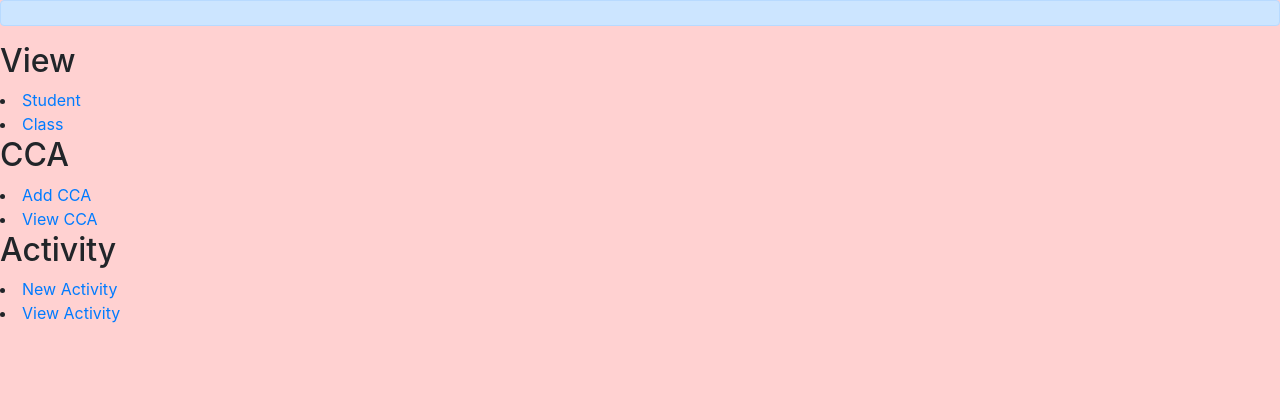
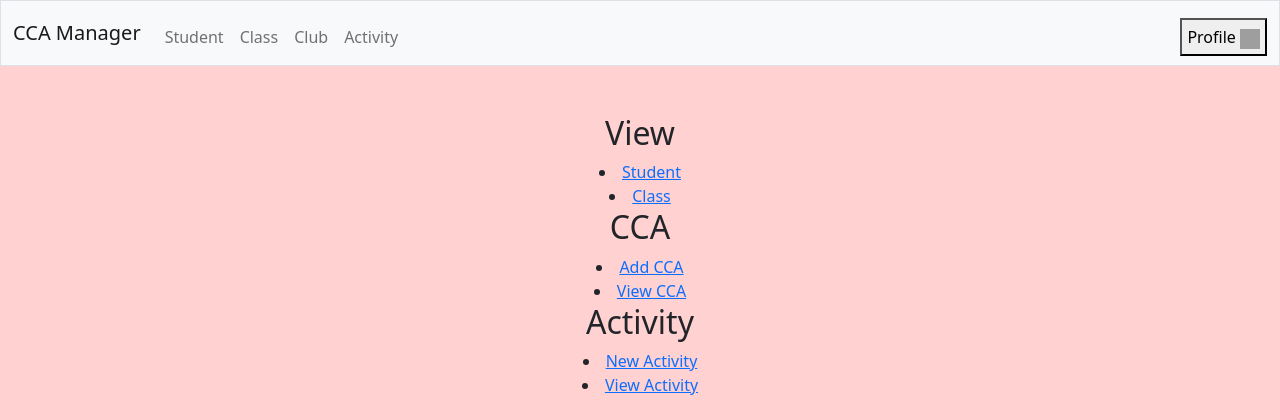
Before and after one commit to Shinosin/CapstoneProject, a Flask app: page /index in a window 1280 px wide. Shown: the top 420 px of the page. Run offline with Flask 2, Linux system fonts and the light colour scheme; grey boxes are pictures that could not be loaded.

Commit message:
edit styles to change profile to dropdown on click

```diff
--- a/static/styles.css
+++ b/static/styles.css
@@ -1,3 +1,80 @@
 body {
-    background-color: #ffd1d1
+    background-color: #ffd1d1;
 }
+
+table {
+    border: 1px solid;
+    margin-left: auto;
+    margin-right: auto;
+}
+
+th, td {
+    padding: 15px;
+    text-align: left;
+}
+
+button {
+    border: round;
+    padding: 5px;
+}
+.dropbtn {
+    border: round;
+    padding: 5px;
+}
+
+.nav-dropdown {
+    float: right;
+    position: relative;
+    display: inline-block;
+}
+
+.nav-dropbtn .nav-dropdown {
+    float: right;
+    cursor: pointer;
+    font-size: 16px;
+    border: none;
+    outline: none;
+    color: white;
+    padding: 14px 16px;
+    padding-right: 50px;
+    background-color: inherit;
+    font-family: inherit;
+    margin: 0;
+}
+
+.dropdown {
+    position: relative;
+    display: inline-block;
+}
+
+.dropdown-content {
+    display: none;
+    position: absolute;
+    background-color: #f1f1f1;
+    min-width: 160px;
+    box-shadow: 0px 8px 16px 0px rgba(0,0,0,0.2);
+    z-index: 1;
+}
+
+.dropdown-content a {
+    color: black;
+    padding: 12px 16px;
+    text-decoration: none;
+    display: block;
+    text-align: left;
+}
+
+.dropdown-content a:hover {background-color: #ddd;}
+
+.dropdown:hover .dropdown-content {display: block;}
+
+.show {
+    float: right;
+    display: block;
+}
+
+.action {
+    height: 64px;
+    width: 140px;
+}
+/* .dropdown:hover .dropbtn {can change backgd color} */
--- a/templates/index.html
+++ b/templates/index.html
@@ -1,16 +1,10 @@
-<html>
-   <head>
-       <link rel="stylesheet" href="https://cdn.jsdelivr.net/npm/bootstrap@4.5.3/dist/css/bootstrap.min.css" integrity="sha384-TX8t27EcRE3e/ihU7zmQxVncDAy5uIKz4rEkgIXeMed4M0jlfIDPvg6uqKI2xXr2" crossorigin="anonymous">
-        <script src="https://code.jquery.com/jquery-3.5.1.slim.min.js" integrity="sha384-DfXdz2htPH0lsSSs5nCTpuj/zy4C+OGpamoFVy38MVBnE+IbbVYUew+OrCXaRkfj" crossorigin="anonymous"></script>
-        <script src="https://cdn.jsdelivr.net/npm/bootstrap@4.5.3/dist/js/bootstrap.bundle.min.js" integrity="sha384-ho+j7jyWK8fNQe+A12Hb8AhRq26LrZ/JpcUGGOn+Y7RsweNrtN/tE3MoK7ZeZDyx" crossorigin="anonymous"></script>
-       <link href="/static/styles.css" rel="stylesheet">
-       <title>Index</title>
-   </head>
+{% extends "layout.html" %}
 
-    <body>
-        <div class="alert alert-primary" role="alert">
-            {{ message }}
-        </div>
+{% block title %}
+Index
+{% endblock%}
+
+{% block main %}
     <h2>View</h2>
         <li>
             <a href="/view_student">Student</a>
@@ -32,5 +26,4 @@
         <li>
             <a href="/view_activity">View Activity</a>
         </li>
-    </body>
-</html>
+{% endblock %}
--- a/templates/layout.html
+++ b/templates/layout.html
@@ -16,6 +16,27 @@
     </head>
 
     <body>
+        <script>
+            /* When the user clicks on the button,
+            toggle between hiding and showing the dropdown content */
+            function myFunction() {
+              document.getElementById("myDropdown").classList.toggle("show");
+            }
+
+            // Close the dropdown if the user clicks outside of it
+            window.onclick = function(event) {
+              if (!event.target.matches('.nav-dropbtn')) {
+                var dropdowns = document.getElementsByClassName("dropdown-content");
+                var i;
+                for (i = 0; i < dropdowns.length; i++) {
+                  var openDropdown = dropdowns[i];
+                  if (openDropdown.classList.contains('show')) {
+                    openDropdown.classList.remove('show');
+                  }
+                }
+              }
+            }
+        </script>
 
         <nav class="bg-light border navbar navbar-expand-md navbar-light">
             <div class="container-fluid">
@@ -25,24 +46,26 @@
                 </button>
                 <div class="collapse navbar-collapse" id="navbar">
                     <!-- can add if statement here  -->
-                        <ul class="navbar-nav me-auto mt-2">
+                        <div class="navbar-nav me-auto mt-2">
                             <li class="nav-item"><a class="nav-link" href="/view_student">Student</a></li>
                             <li class="nav-item"><a class="nav-link" href="/view_class">Class</a></li>
                             <li class="nav-item"><a class="nav-link" href="/view_club">Club</a></li>
                             <li class="nav-item"><a class="nav-link" href="/view_activity">Activity</a></li>
-                        </ul>
-                        <ul class="navbar-nav ms-auto mt-2">
-                            <li class="nav-item"><div class="dropdown">
-                                <button class="nav-dropbtn">Profile <img src="https://img.icons8.com/ios/250/000000/home.png" alt="profile" width="20" height="20"></button>
-                                <div class="dropdown-content">
+                        </div>
+                        <div class="navbar-nav ms-auto mt-2">
+                            <li class="nav-item">
+                                <div class="nav-dropdown">
+                                <button onclick="myFunction()" class="nav-dropbtn">Profile <img src="https://super.so/icon/dark/chevron-down.svg" alt="profile" width="20" height="20"></button>
+                                <div id="myDropdown" class="dropdown-content">
                                     <a href="/profile">My Profile</a>
+                                    <a href="">My Class</a>
                                     <a href="">My Clubs</a>
                                     <a href="">My Activities</a>
                                     <a href="/logout">Log Out</a>
                                 </div>
                             </div></li>
 
-                        </ul>
+                        </div>
                 </div>
             </div>
         </nav>
```
Lines whose indentation alone changed are shown as unchanged.
